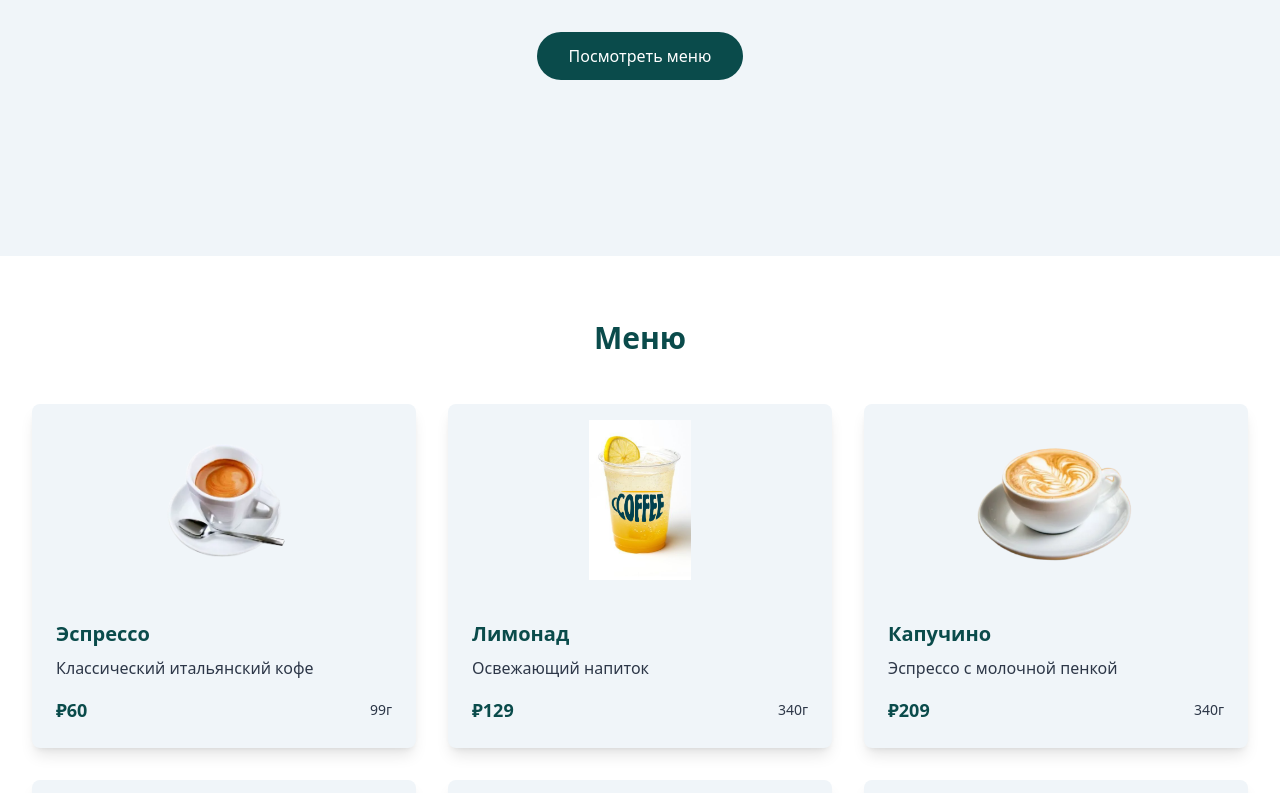
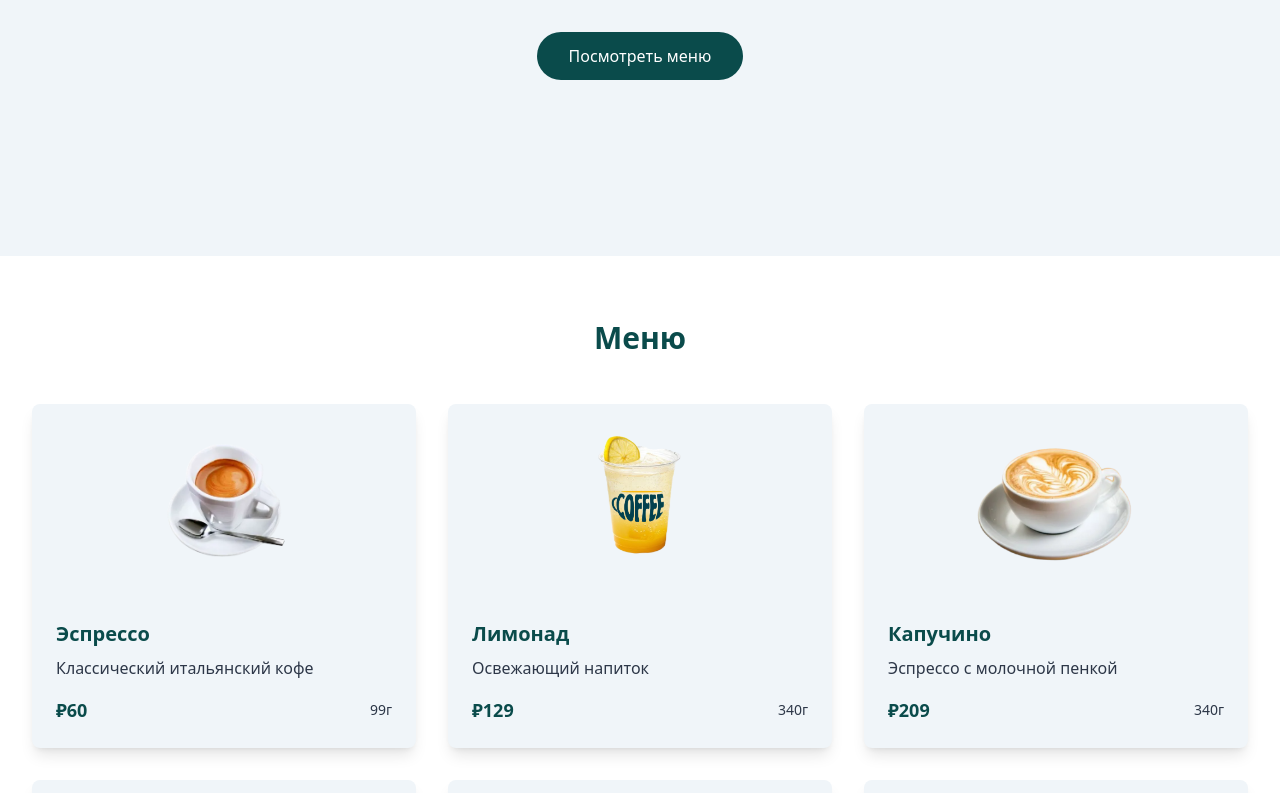
Before and after one commit to VeryPogBTTV/cozy-caffeine-hub, a React (Vite) app: page / in a window 1280 px wide. Shown: the part 448-1241 px from the top of the page. Built offline with nearby package versions, Linux system fonts and the light colour scheme.

Commit message:
Update lemonade image
Changed the image for the lemonade product in the FeaturedProducts component.
[skip gpt_engineer]

```diff
--- a/src/components/FeaturedProducts.tsx
+++ b/src/components/FeaturedProducts.tsx
@@ -13,7 +13,7 @@ const products = [
     description: "Освежающий напиток",
     price: "₽129",
     weight: "340г",
-    image: "/lovable-uploads/cd8af56f-4453-447b-9e52-af3914da5a97.png"
+    image: "/lovable-uploads/55b66ab5-21cf-494c-b55a-f51e11452f39.png"
   },
   {
     id: 3,
```
Also changed, not shown: public/lovable-uploads/55b66ab5-21cf-494c-b55a-f51e11452f39.png (added).
